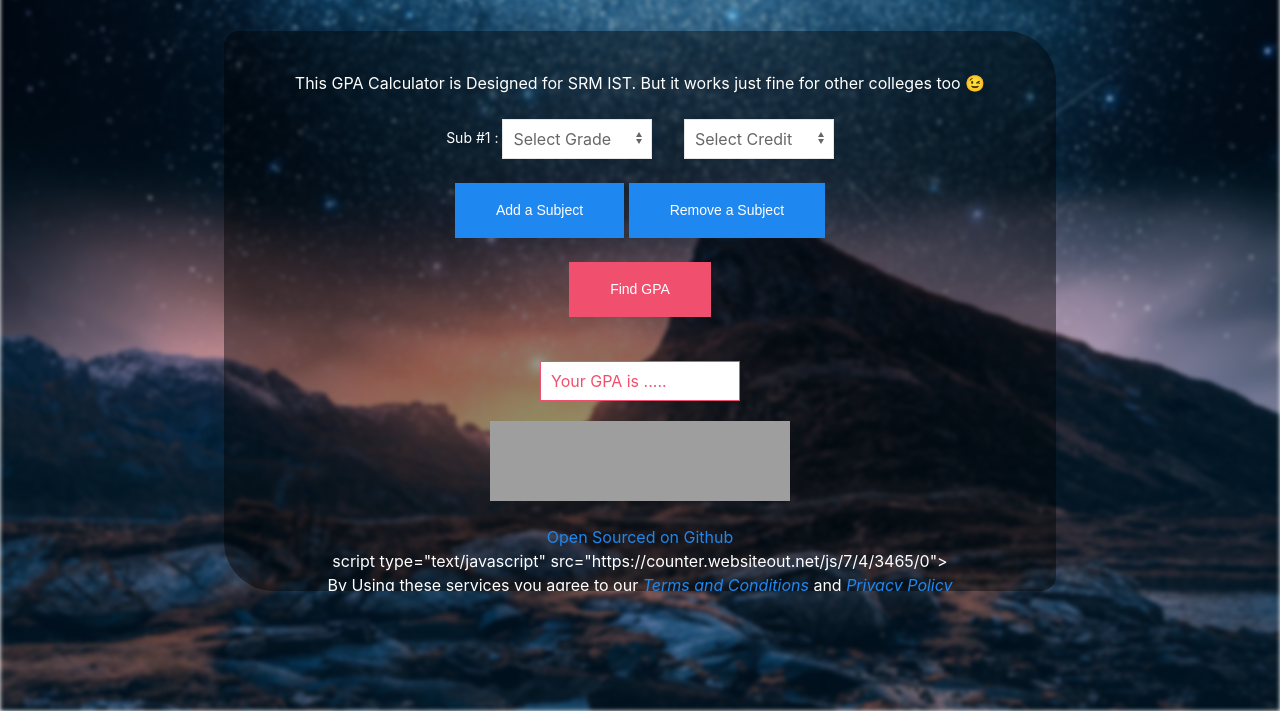
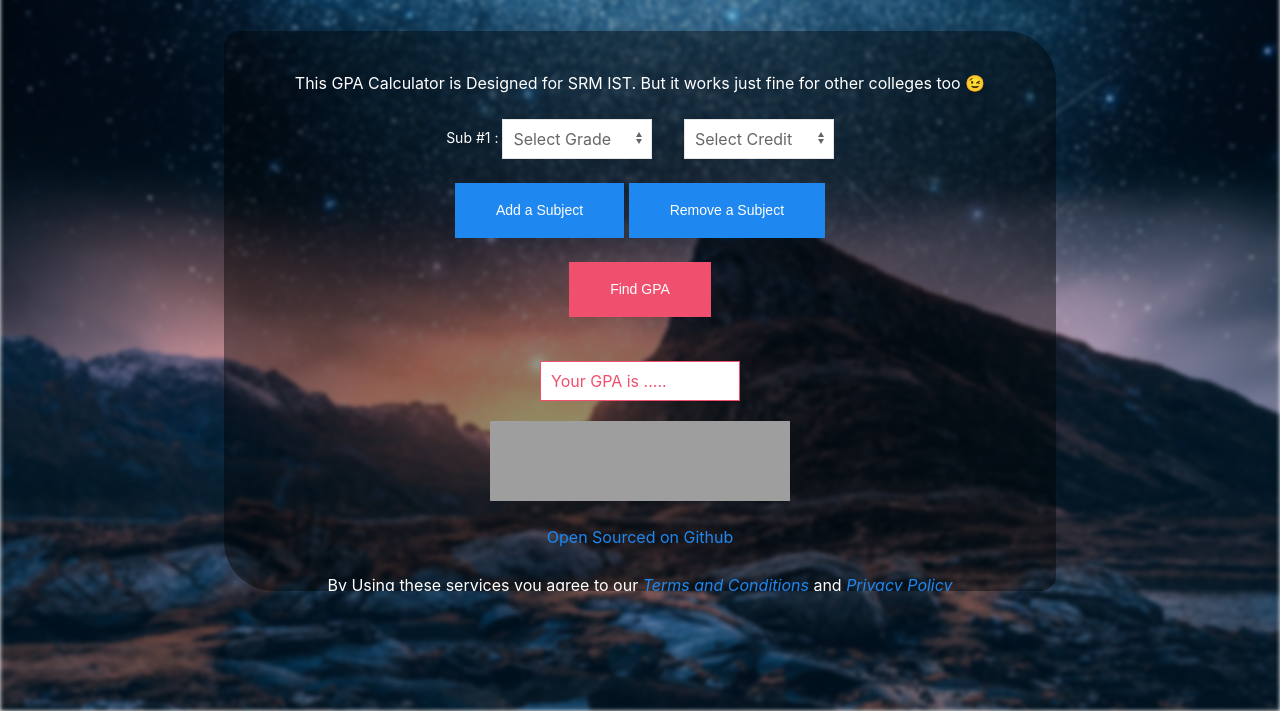
Before and after one commit to monish-1234/GPA-Calculator-Pure-JS, a plain HTML site: page index.html in a window 1280 px wide. Shown: the part 89-800 px from the top of the page. Drawn offline with nearby package versions, Linux system fonts and the light colour scheme; grey boxes are pictures that could not be loaded.

Commit message:
Counter Bug Fix

```diff
--- a/index.html
+++ b/index.html
@@ -80,7 +80,7 @@
            <a class="github-button" href="#" data-color-scheme="no-preference: dark; light: light; dark: dark;" data-size="large" aria-label="Github Repo Link">Open Sourced on Github</a>
 
            <br>
-        script type="text/javascript" src="https://counter.websiteout.net/js/7/4/3465/0"></script> <br>
+        <script type="text/javascript" src="https://counter.websiteout.net/js/7/4/3465/0"></script> <br>
            By Using these services you agree to our<a href="https://proxy.techmaniac.in/terms.html"> <u><i>Terms and Conditions</i></u> </a> and <a href="https://proxy.techmaniac.in/privacy.html" > <u><i>Privacy Policy</i></u> </a>
            <br>Designed with ❤️ By <a href="https://techmaniac.in"> Tech Maniac</a>
            <br>
```
